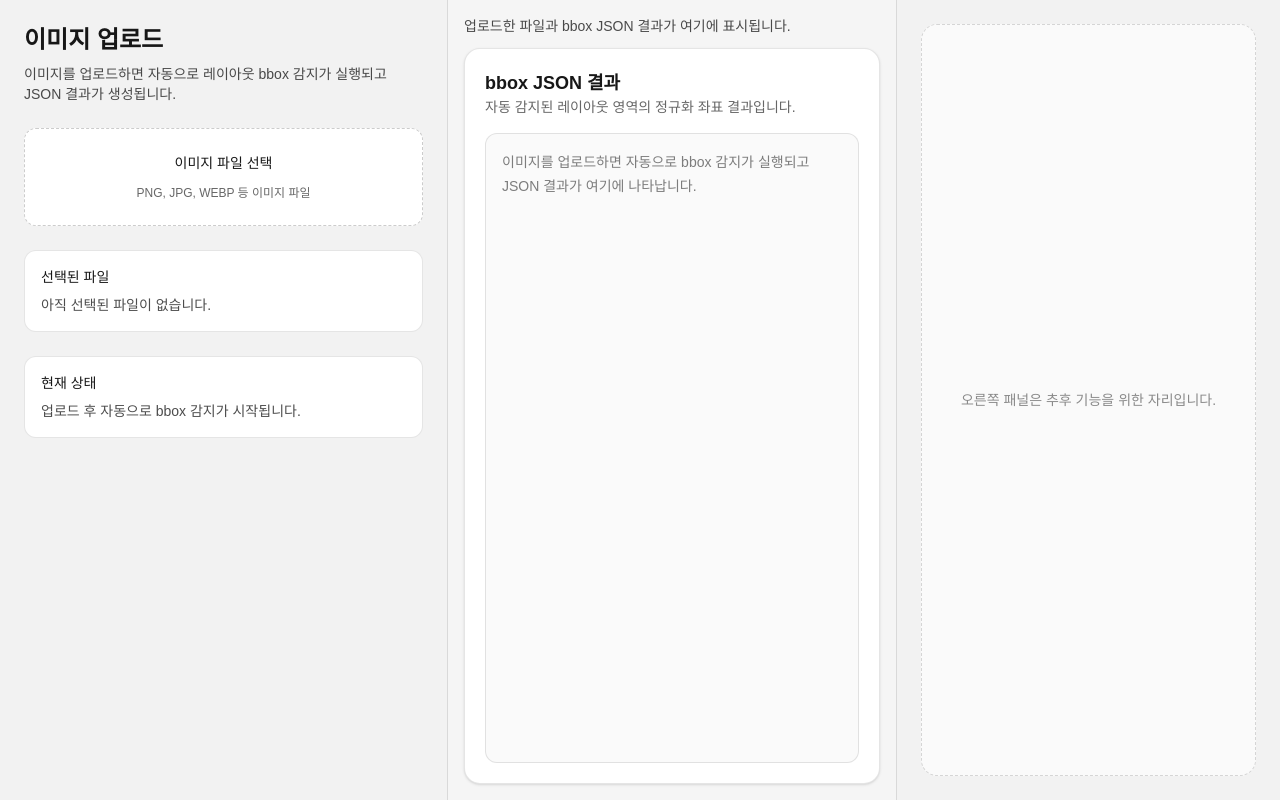
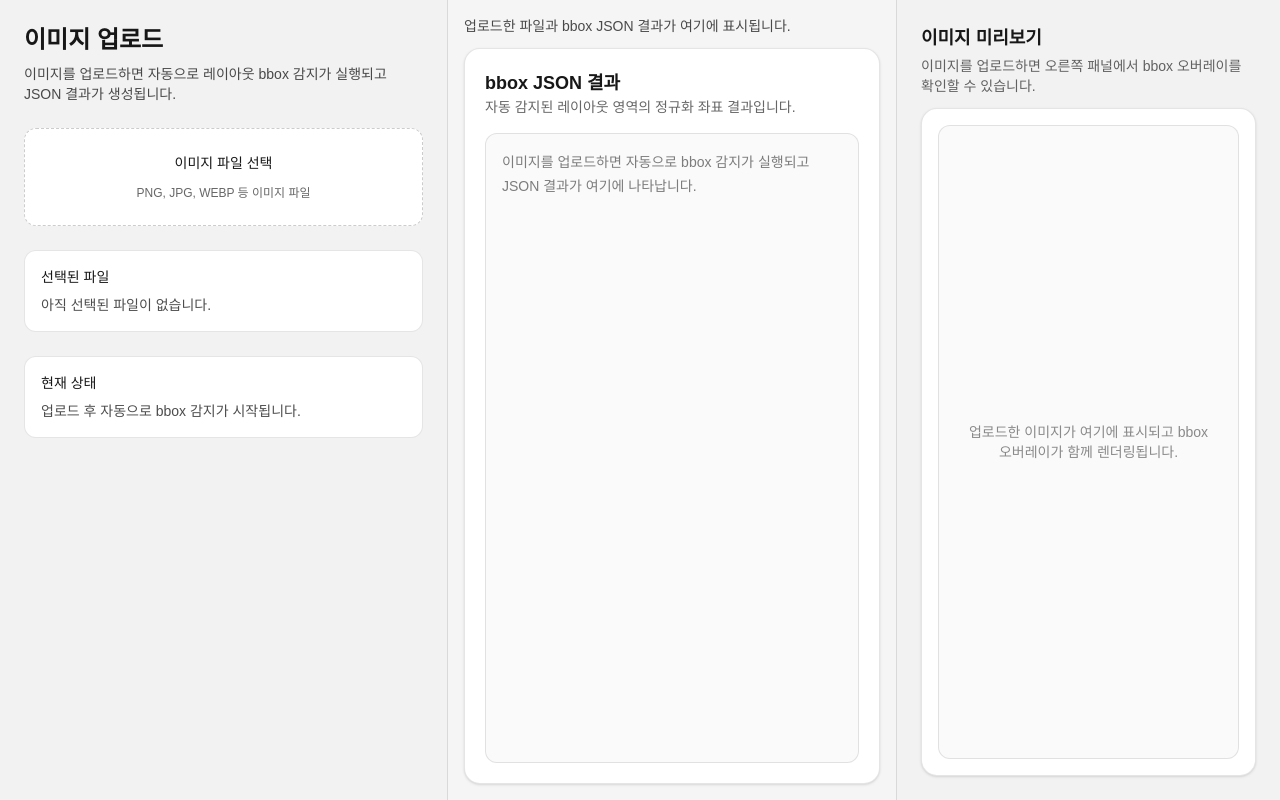
Before and after one commit to youngee28/pymupdf_test, a Next.js app: page / in a window 1280 px wide. Built offline with nearby package versions, Linux system fonts and the light colour scheme.

Commit message:
feat: bbox 오버레이 렌더링 추가

```diff
--- a/src/app/api/image-prompt/route.ts
+++ b/src/app/api/image-prompt/route.ts
@@ -5,9 +5,9 @@ import {
 import type { Detection, DetectionResponse } from "@/lib/detections";
 
 const GEMINI_API_URL = "https://generativelanguage.googleapis.com/v1beta/models";
-const DEFAULT_GEMINI_MODEL = "gemini-2.5-flash";
+const DEFAULT_GEMINI_MODEL = "gemini-3-flash-preview";
 
-const DETECTION_PROMPT = `업로드된 문서 이미지를 분석하고 레이아웃 영역을 감지합니다.
+const DETECTION_PROMPT = `업로드된 문서 이미지에 있는 레이아웃 영역을 바운딩 박스 수치로 알려줘.
 JSON 형식으로만 반환합니다.
 마크다운 형식은 반환하지 않습니다.
 설명 텍스트는 포함하지 않습니다.
--- a/src/center-panel/CenterPanel.tsx
+++ b/src/center-panel/CenterPanel.tsx
@@ -16,7 +16,7 @@ export function CenterPanel({
   error,
 }: CenterPanelProps) {
   return (
-    <section className="flex h-full min-h-0 flex-1 flex-col overflow-hidden bg-neutral-100 p-4 dark:bg-neutral-950">
+    <section className="flex h-full w-full max-w-md flex-col overflow-hidden bg-neutral-100 p-4 dark:bg-neutral-950">
       <div className="mb-3 shrink-0 space-y-1">
         <p className="text-sm text-black/70 dark:text-white/70">
           {fileName ?? "업로드한 파일과 bbox JSON 결과가 여기에 표시됩니다."}
--- a/src/components/ImageWorkspace.tsx
+++ b/src/components/ImageWorkspace.tsx
@@ -64,6 +64,9 @@ export function ImageWorkspace() {
   };
 
   const handleFileSelect = (file: File | null) => {
+    const requestId = requestIdRef.current + 1;
+    requestIdRef.current = requestId;
+
     if (previewUrl) {
       URL.revokeObjectURL(previewUrl);
     }
@@ -91,8 +94,6 @@ export function ImageWorkspace() {
     }
 
     const nextPreviewUrl = URL.createObjectURL(file);
-    const requestId = requestIdRef.current + 1;
-    requestIdRef.current = requestId;
 
     setSelectedFileName(file.name);
     setPreviewUrl(nextPreviewUrl);
@@ -118,7 +119,12 @@ export function ImageWorkspace() {
         detections={detections}
         error={requestError}
       />
-      <RightPanel />
+      <RightPanel
+        previewUrl={previewUrl}
+        status={status}
+        detections={detections}
+        error={requestError ?? formError}
+      />
     </div>
   );
 }
--- a/src/components/right-panel/RightPanel.tsx
+++ b/src/components/right-panel/RightPanel.tsx
@@ -1,8 +1,196 @@
-export function RightPanel() {
+"use client";
+
+import Image from "next/image";
+import { useEffect, useMemo, useRef, useState } from "react";
+
+import type { Detection } from "@/lib/detections";
+
+type RequestStatus = "idle" | "loading" | "success" | "error";
+
+type RightPanelProps = {
+  previewUrl: string | null;
+  status: RequestStatus;
+  detections: Detection[];
+  error: string | null;
+};
+
+type Size = {
+  width: number;
+  height: number;
+};
+
+type LoadedImage = Size & {
+  src: string;
+};
+
+function getStatusMessage(status: RequestStatus, error: string | null) {
+  if (status === "loading") {
+    return "이미지를 표시하는 동안 bbox 결과를 기다리고 있습니다.";
+  }
+
+  if (status === "error") {
+    return error ?? "이미지 미리보기를 준비하지 못했습니다.";
+  }
+
+  if (status === "success") {
+    return "정규화 bbox 좌표를 실제 표시된 이미지 영역 위에 오버레이합니다.";
+  }
+
+  return "이미지를 업로드하면 오른쪽 패널에서 bbox 오버레이를 확인할 수 있습니다.";
+}
+
+export function RightPanel({
+  previewUrl,
+  status,
+  detections,
+  error,
+}: RightPanelProps) {
+  const previewFrameRef = useRef<HTMLDivElement | null>(null);
+  const [frameSize, setFrameSize] = useState<Size>({ width: 0, height: 0 });
+  const [loadedImage, setLoadedImage] = useState<LoadedImage | null>(null);
+
+  useEffect(() => {
+    const element = previewFrameRef.current;
+
+    if (!element) {
+      return;
+    }
+
+    const observer = new ResizeObserver((entries) => {
+      const entry = entries[0];
+
+      if (!entry) {
+        return;
+      }
+
+      setFrameSize({
+        width: entry.contentRect.width,
+        height: entry.contentRect.height,
+      });
+    });
+
+    observer.observe(element);
+
+    return () => {
+      observer.disconnect();
+    };
+  }, []);
+
+  const renderedImageArea = useMemo(() => {
+    if (
+      !previewUrl ||
+      !loadedImage ||
+      loadedImage.src !== previewUrl ||
+      frameSize.width <= 0 ||
+      frameSize.height <= 0 ||
+      loadedImage.width <= 0 ||
+      loadedImage.height <= 0
+    ) {
+      return null;
+    }
+
+    const scale = Math.min(
+      frameSize.width / loadedImage.width,
+      frameSize.height / loadedImage.height,
+    );
+    const width = loadedImage.width * scale;
+    const height = loadedImage.height * scale;
+
+    return {
+      width,
+      height,
+      left: (frameSize.width - width) / 2,
+      top: (frameSize.height - height) / 2,
+    };
+  }, [frameSize, loadedImage, previewUrl]);
+
+  const hasPreview = Boolean(previewUrl);
+
   return (
-    <aside className="h-full w-full max-w-sm border-l border-black/10 bg-black/5 p-6 dark:border-white/10 dark:bg-white/5">
-      <div className="flex h-full min-h-[280px] items-center justify-center rounded-2xl border border-dashed border-black/15 bg-white/60 text-center text-sm text-black/45 dark:border-white/15 dark:bg-black/10 dark:text-white/45">
-        <p>오른쪽 패널은 추후 기능을 위한 자리입니다.</p>
+    <aside className="flex h-full min-h-0 flex-1 flex-col gap-3 border-l border-black/10 bg-black/5 p-6 dark:border-white/10 dark:bg-white/5">
+      <div className="shrink-0 space-y-1">
+        <h2 className="text-lg font-semibold">이미지 미리보기</h2>
+        <p className="text-sm text-black/60 dark:text-white/60">
+          {getStatusMessage(status, error)}
+        </p>
+      </div>
+
+      <div className="min-h-0 flex-1 rounded-2xl border border-black/10 bg-white p-4 shadow-sm dark:border-white/10 dark:bg-black">
+        <div
+          ref={previewFrameRef}
+          className="relative flex h-full min-h-[280px] items-center justify-center overflow-hidden rounded-xl border border-black/10 bg-neutral-50 dark:border-white/10 dark:bg-white/5"
+        >
+          {hasPreview && previewUrl ? (
+            <>
+              <Image
+                src={previewUrl}
+                alt="업로드한 미리보기"
+                fill
+                unoptimized
+                sizes="(max-width: 1024px) 100vw, 24rem"
+                className="object-contain"
+                onLoad={(event) => {
+                  const imageElement = event.currentTarget;
+
+                  setLoadedImage({
+                    src: previewUrl,
+                    width: imageElement.naturalWidth,
+                    height: imageElement.naturalHeight,
+                  });
+                }}
+              />
+
+              {renderedImageArea
+                ? detections.map((detection) => (
+                    <div
+                      key={detection.id}
+                      className="pointer-events-none absolute border border-black shadow-[0_0_0_1px_rgba(255,255,255,0.35)]"
+                      style={{
+                        left:
+                          renderedImageArea.left +
+                          detection.bbox.x * renderedImageArea.width,
+                        top:
+                          renderedImageArea.top +
+                          detection.bbox.y * renderedImageArea.height,
+                        width: detection.bbox.width * renderedImageArea.width,
+                        height: detection.bbox.height * renderedImageArea.height,
+                      }}
+                    >
+                      <span className="absolute left-0 top-0 max-w-full truncate bg-black/80 px-2 py-1 text-[11px] leading-none text-white">
+                        {detection.label}
+                      </span>
+                    </div>
+                  ))
+                : null}
+
+              <div className="pointer-events-none absolute inset-x-3 bottom-3 flex flex-col gap-2">
+                {status === "loading" ? (
+                  <p className="rounded-lg bg-black/75 px-3 py-2 text-xs text-white">
+                    bbox를 감지하고 있습니다...
+                  </p>
+                ) : null}
+
+                {status === "error" && error ? (
+                  <p className="rounded-lg bg-red-600 px-3 py-2 text-xs text-white dark:bg-red-500">
+                    {error}
+                  </p>
+                ) : null}
+
+                {status === "success" && detections.length === 0 ? (
+                  <p className="rounded-lg bg-black/75 px-3 py-2 text-xs text-white">
+                    감지된 bbox가 없습니다.
+                  </p>
+                ) : null}
+              </div>
+            </>
+          ) : (
+            <p className="px-6 text-center text-sm text-black/45 dark:text-white/45">
+              {status === "error" && error
+                ? error
+                : "업로드한 이미지가 여기에 표시되고 bbox 오버레이가 함께 렌더링됩니다."}
+            </p>
+          )}
+        </div>
       </div>
     </aside>
   );
```
